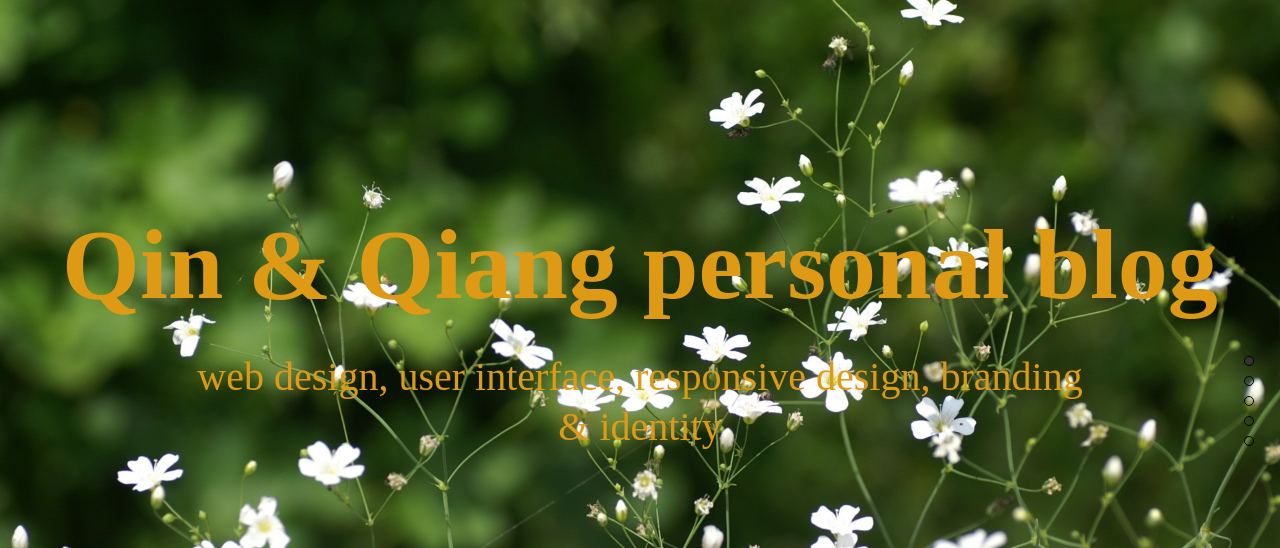
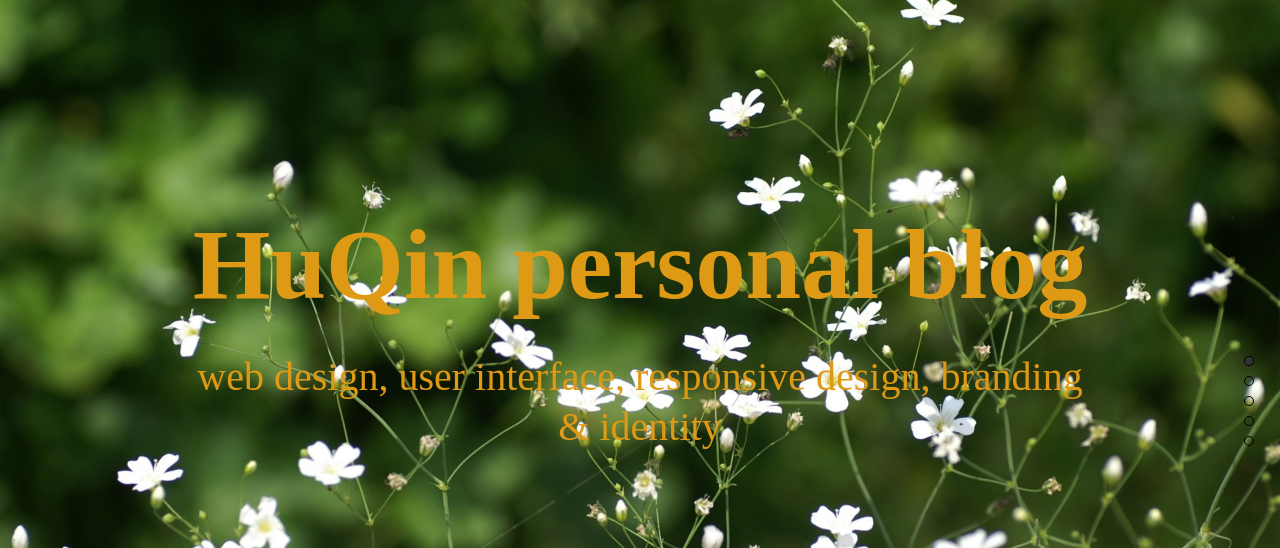
Before and after one commit to huqinqin/blog2, a plain HTML site: page index.html in a window 1280 px wide. Shown: the top 548 px of the page. Drawn offline with Linux system fonts and the light colour scheme.

Commit message:
Update index.html

```diff
--- a/index.html
+++ b/index.html
@@ -80,7 +80,7 @@ $(document).ready(function() {
 
 
 <div class="section section1" id="banner">
-        <h1>Qin & Qiang personal blog</h1>
+        <h1>HuQin personal blog</h1>
         <p>web design, user interface, responsive design, branding & identity</p>
         <aside><a href="#page2"><img src="images/banner_jt_04.png"></a></aside>
 </div>
```
